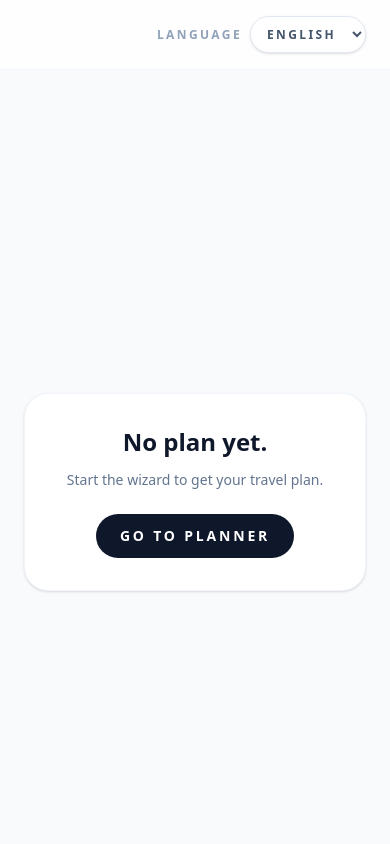
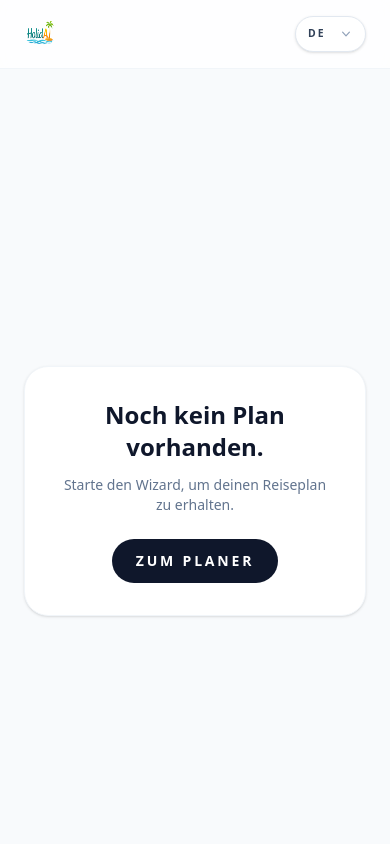
Before and after one commit to Berthapp/HolidAi, a Next.js app: page /result in a window 390 px wide. Shown: the top 844 px of the page. Built offline with nearby package versions, Linux system fonts and the light colour scheme.

Commit message:
Polish language selector for Swiss locales

```diff
--- a/app/components/LanguageSelector.tsx
+++ b/app/components/LanguageSelector.tsx
@@ -8,12 +8,13 @@ export function LanguageSelector() {
   const t = useTranslations();
 
   return (
-    <label className="flex items-center gap-2 text-xs font-semibold uppercase tracking-[0.2em] text-slate-400">
-      {t("languageLabel")}
+    <label className="flex items-center gap-3 text-[0.65rem] font-semibold uppercase tracking-[0.2em] text-slate-400 sm:text-xs">
+      <span className="hidden sm:inline">{t("languageLabel")}</span>
+      <div className="relative hidden sm:block">
         <select
           value={locale}
           onChange={(event) => setLocale(event.target.value as typeof locale)}
-        className="rounded-full border border-slate-200 bg-white px-3 py-2 text-xs font-semibold uppercase tracking-[0.2em] text-slate-600 shadow-sm"
+          className="h-9 appearance-none rounded-full border border-slate-200 bg-white px-3 pr-9 text-[0.65rem] font-semibold uppercase tracking-[0.2em] text-slate-700 shadow-sm transition hover:border-slate-300 hover:shadow-md focus:border-emerald-400 focus:outline-none focus:ring-2 focus:ring-emerald-200 sm:text-xs"
         >
           {supportedLocales.map((option) => (
             <option key={option} value={option}>
@@ -21,6 +22,48 @@ export function LanguageSelector() {
             </option>
           ))}
         </select>
+        <div className="pointer-events-none absolute inset-y-0 right-3 flex items-center text-slate-400">
+          <svg
+            aria-hidden="true"
+            viewBox="0 0 20 20"
+            className="h-4 w-4"
+            fill="currentColor"
+          >
+            <path
+              fillRule="evenodd"
+              d="M5.23 7.21a.75.75 0 0 1 1.06.02L10 11.27l3.71-4.04a.75.75 0 1 1 1.1 1.02l-4.25 4.62a.75.75 0 0 1-1.1 0L5.21 8.27a.75.75 0 0 1 .02-1.06Z"
+              clipRule="evenodd"
+            />
+          </svg>
+        </div>
+      </div>
+      <div className="relative sm:hidden">
+        <select
+          value={locale}
+          onChange={(event) => setLocale(event.target.value as typeof locale)}
+          className="h-9 appearance-none rounded-full border border-slate-200 bg-white px-3 pr-9 text-[0.65rem] font-semibold uppercase tracking-[0.2em] text-slate-700 shadow-sm transition hover:border-slate-300 hover:shadow-md focus:border-emerald-400 focus:outline-none focus:ring-2 focus:ring-emerald-200"
+        >
+          {supportedLocales.map((option) => (
+            <option key={option} value={option}>
+              {t(`languagesShort.${option}`)}
+            </option>
+          ))}
+        </select>
+        <div className="pointer-events-none absolute inset-y-0 right-3 flex items-center text-slate-400">
+          <svg
+            aria-hidden="true"
+            viewBox="0 0 20 20"
+            className="h-4 w-4"
+            fill="currentColor"
+          >
+            <path
+              fillRule="evenodd"
+              d="M5.23 7.21a.75.75 0 0 1 1.06.02L10 11.27l3.71-4.04a.75.75 0 1 1 1.1 1.02l-4.25 4.62a.75.75 0 0 1-1.1 0L5.21 8.27a.75.75 0 0 1 .02-1.06Z"
+              clipRule="evenodd"
+            />
+          </svg>
+        </div>
+      </div>
     </label>
   );
 }
--- a/app/layout.tsx
+++ b/app/layout.tsx
@@ -1,5 +1,7 @@
 import type { Metadata, Viewport } from "next";
 import { Geist, Geist_Mono } from "next/font/google";
+import Image from "next/image";
+import Link from "next/link";
 import "./globals.css";
 import { PlanProvider } from "./lib/plan-store";
 import { Footer } from "./components/Footer";
@@ -49,7 +51,19 @@ export default function RootLayout({
           <PlanProvider>
             <div className="flex min-h-screen flex-col">
               <header className="border-b border-slate-100 bg-white/80 px-6 py-4 text-slate-500 backdrop-blur">
-                <div className="mx-auto flex w-full max-w-5xl items-center justify-end">
+                <div className="mx-auto flex w-full max-w-5xl items-center justify-between gap-4">
+                  <Link href="/" className="flex items-center gap-2 text-slate-900">
+                    <Image
+                      src="/logo.png"
+                      alt="HolidAI"
+                      width={32}
+                      height={32}
+                      className="h-8 w-8"
+                    />
+                    <span className="hidden text-sm font-semibold tracking-tight sm:inline">
+                      HolidAI
+                    </span>
+                  </Link>
                   <LanguageSelector />
                 </div>
               </header>
--- a/app/lib/i18n-data.ts
+++ b/app/lib/i18n-data.ts
@@ -1,4 +1,4 @@
-export type Locale = "de" | "en";
+export type Locale = "de" | "fr" | "it" | "rm";
 
 type TranslationValues = Record<string, string | number>;
 
@@ -7,7 +7,15 @@ export const translations = {
     languageLabel: "Sprache",
     languages: {
       de: "Deutsch",
-      en: "Englisch",
+      fr: "Französisch",
+      it: "Italienisch",
+      rm: "Rumantsch Grischun",
+    },
+    languagesShort: {
+      de: "DE",
+      fr: "FR",
+      it: "IT",
+      rm: "RM",
     },
     footer: {
       tagline: "Smarter Urlaub planen · Schnell, klar, persönlich.",
@@ -177,11 +185,64 @@ export const translations = {
       },
     },
   },
+  fr: {
+    languageLabel: "Langue",
+    languages: {
+      de: "Allemand",
+      fr: "Français",
+      it: "Italien",
+      rm: "Rumantsch Grischun",
+    },
+    languagesShort: {
+      de: "DE",
+      fr: "FR",
+      it: "IT",
+      rm: "RM",
+    },
+  },
+  it: {
+    languageLabel: "Lingua",
+    languages: {
+      de: "Tedesco",
+      fr: "Francese",
+      it: "Italiano",
+      rm: "Rumantsch Grischun",
+    },
+    languagesShort: {
+      de: "DE",
+      fr: "FR",
+      it: "IT",
+      rm: "RM",
+    },
+  },
+  rm: {
+    languageLabel: "Lingua",
+    languages: {
+      de: "Tudestg",
+      fr: "Franzos",
+      it: "Talian",
+      rm: "Rumantsch Grischun",
+    },
+    languagesShort: {
+      de: "DE",
+      fr: "FR",
+      it: "IT",
+      rm: "RM",
+    },
+  },
   en: {
     languageLabel: "Language",
     languages: {
       de: "German",
-      en: "English",
+      fr: "French",
+      it: "Italian",
+      rm: "Rumantsch Grischun",
+    },
+    languagesShort: {
+      de: "DE",
+      fr: "FR",
+      it: "IT",
+      rm: "RM",
     },
     footer: {
       tagline: "Plan smarter vacations · Fast, clear, personal.",
@@ -352,7 +413,7 @@ export const translations = {
   },
 } as const;
 
-export const supportedLocales: Locale[] = ["de", "en"];
+export const supportedLocales: Locale[] = ["de", "fr", "it", "rm"];
 
 export const durationOptionKeys = [
   "duration_3_5",
--- a/app/lib/i18n.tsx
+++ b/app/lib/i18n.tsx
@@ -45,9 +45,14 @@ export function I18nProvider({ children }: { children: React.ReactNode }) {
       setLocale(stored);
       return;
     }
-    const browserLocale = window.navigator.language.startsWith("de")
-      ? "de"
-      : "en";
+    const navigatorLanguage = window.navigator.language.toLowerCase();
+    const browserLocale: Locale = navigatorLanguage.startsWith("fr")
+      ? "fr"
+      : navigatorLanguage.startsWith("it")
+      ? "it"
+      : navigatorLanguage.startsWith("rm")
+      ? "rm"
+      : "de";
     setLocale(browserLocale);
   }, []);
 
```
Lines whose indentation alone changed are shown as unchanged.
